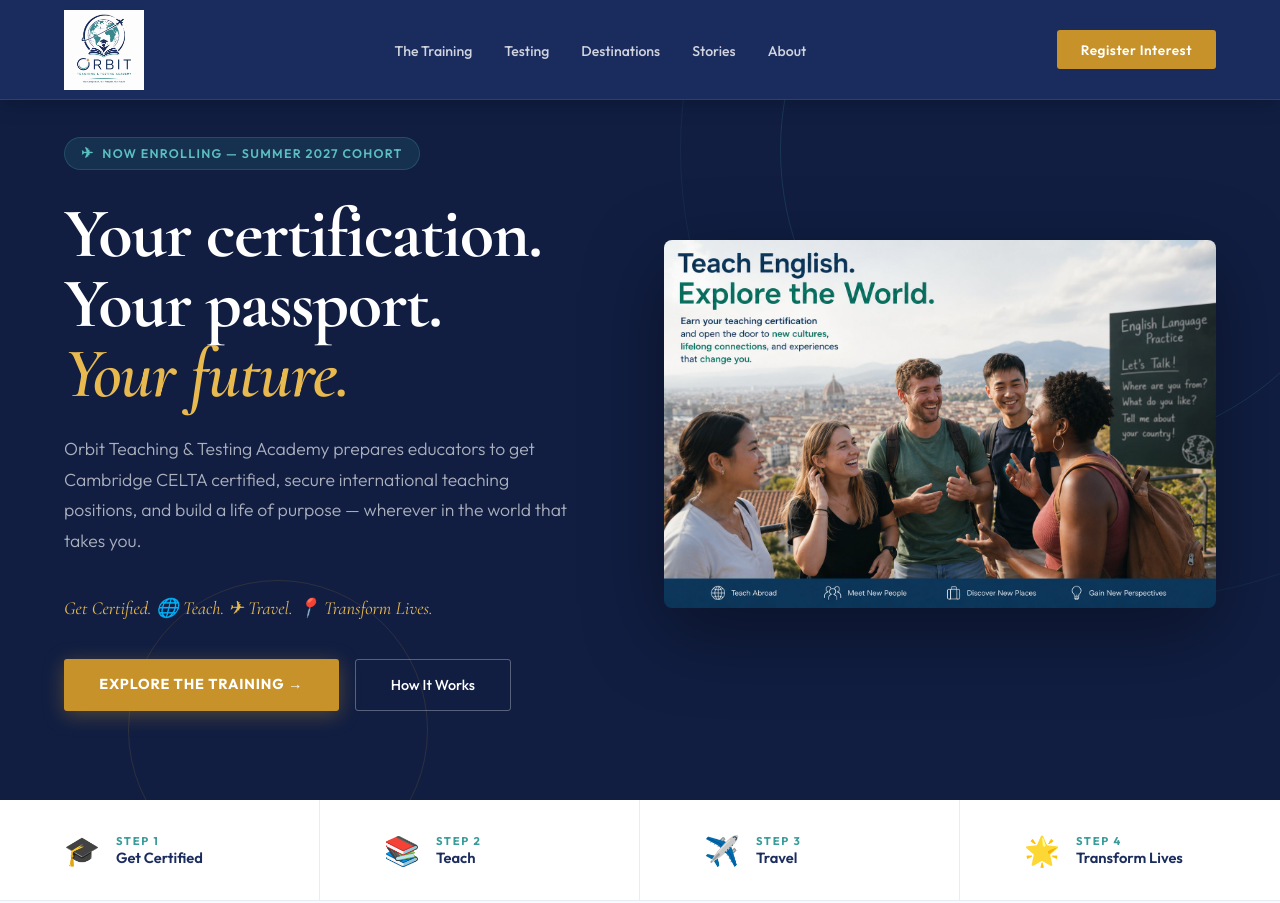
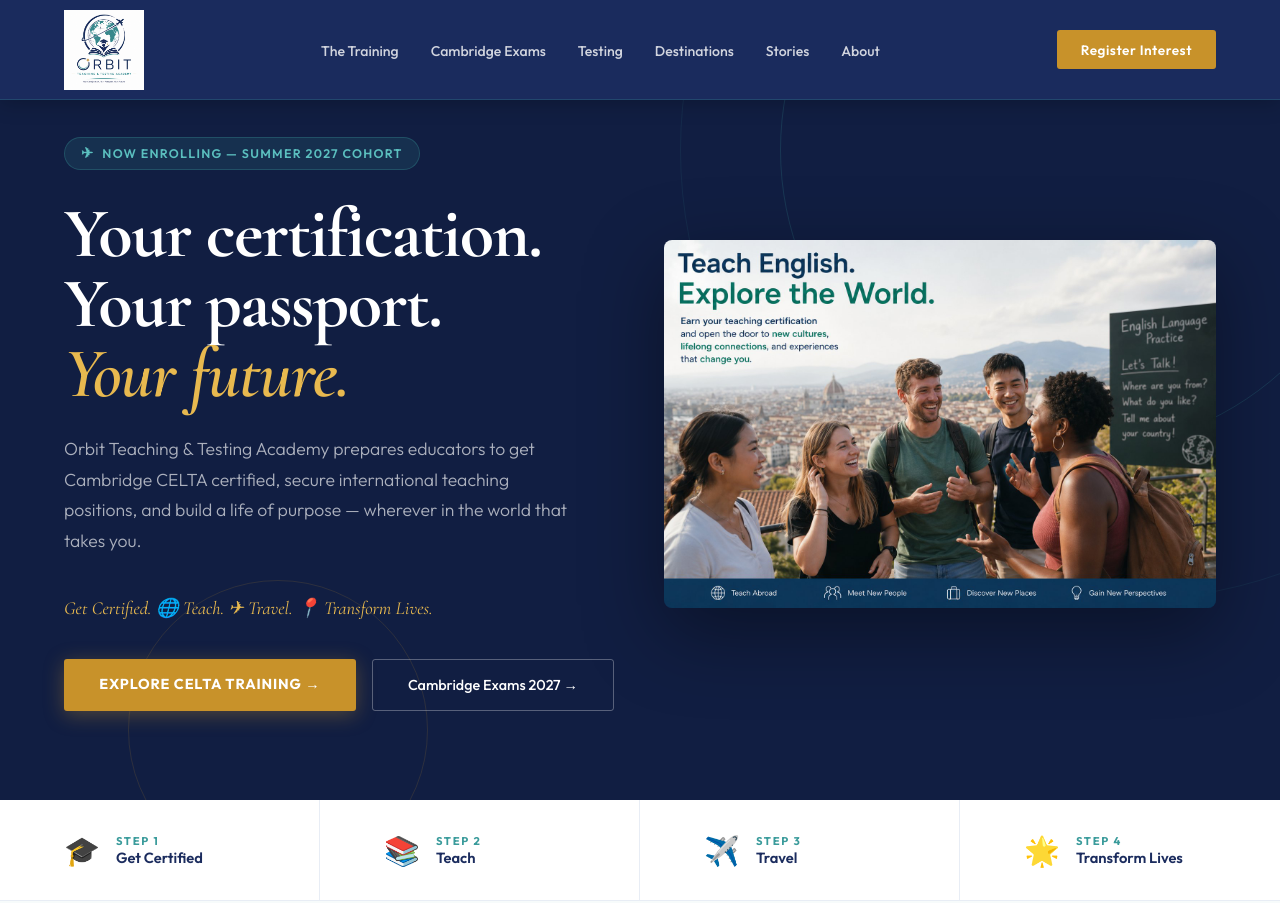
Before and after one commit to orbit-teaching-academy/orbit-teaching-academy, a plain HTML site: page index.html in a window 1280 px wide. Shown: the top 903 px of the page. Drawn offline with nearby package versions, Linux system fonts and the light colour scheme.

Commit message:
Add files via upload

```diff
--- a/index.html
+++ b/index.html
@@ -765,6 +765,7 @@
   </div>
   <ul class="nav-links">
     <li><a href="celta.html">The Training</a></li>
+    <li><a href="cambridge-exams.html">Cambridge Exams</a></li>
     <li><a href="examinations.html">Testing</a></li>
     <li><a href="#destinations">Destinations</a></li>
     <li><a href="#testimonials">Stories</a></li>
@@ -781,6 +782,7 @@
   <button class="mobile-menu-close" onclick="toggleMenu()">✕</button>
   <nav class="mobile-nav">
     <a href="celta.html" onclick="toggleMenu()">The Training</a>
+    <a href="cambridge-exams.html" onclick="toggleMenu()">Cambridge Exams</a>
     <a href="examinations.html" onclick="toggleMenu()">Testing</a>
     <a href="#destinations" onclick="toggleMenu()">Destinations</a>
     <a href="#testimonials" onclick="toggleMenu()">Stories</a>
@@ -801,8 +803,8 @@
     <p class="hero-sub">Orbit Teaching &amp; Testing Academy prepares educators to get Cambridge CELTA certified, secure international teaching positions, and build a life of purpose — wherever in the world that takes you.</p>
     <div class="hero-tagline">Get Certified. 🌐 Teach. ✈ Travel. 📍 Transform Lives.</div>
     <div class="hero-actions">
-      <a href="celta.html" class="btn-gold">Explore the Training →</a>
-      <a href="#how" class="btn-outline">How It Works</a>
+      <a href="celta.html" class="btn-gold">Explore CELTA Training →</a>
+      <a href="cambridge-exams.html" class="btn-outline">Cambridge Exams 2027 →</a>
     </div>
   </div>
   <!-- Hero image on the right -->
@@ -1158,7 +1160,7 @@
   <div class="cta-sub">Join the Orbit Teaching &amp; Testing Academy community. Get certified, find your classroom, and transform lives — including your own.</div>
   <div class="cta-tagline">Your Certification. Your Passport. Your Future.</div>
   <div class="cta-actions">
-    <a href="celta.html" class="btn-gold">Explore the Training →</a>
+    <a href="celta.html" class="btn-gold">Explore CELTA Training →</a>
     <a href="register.html" class="btn-outline">Register Your Interest</a>
   </div>
 </section>
@@ -1235,7 +1237,7 @@ function submitForm() {
     </div>
   </div>
   <div class="footer-bottom">
-    <span>© 2026 Orbit Teaching &amp; Testing Academy. All rights reserved.</span>
+    <span>© 2026 Orbit Teaching &amp; Testing Academy · Philadelphia, Pennsylvania · <a href="mailto:passport@orbitteachingacademy.com" style="color:var(--teal-light);">passport@orbitteachingacademy.com</a></span>
     <span>Get Certified. Teach. Travel. Transform Lives.</span>
   </div>
 </footer>
```
